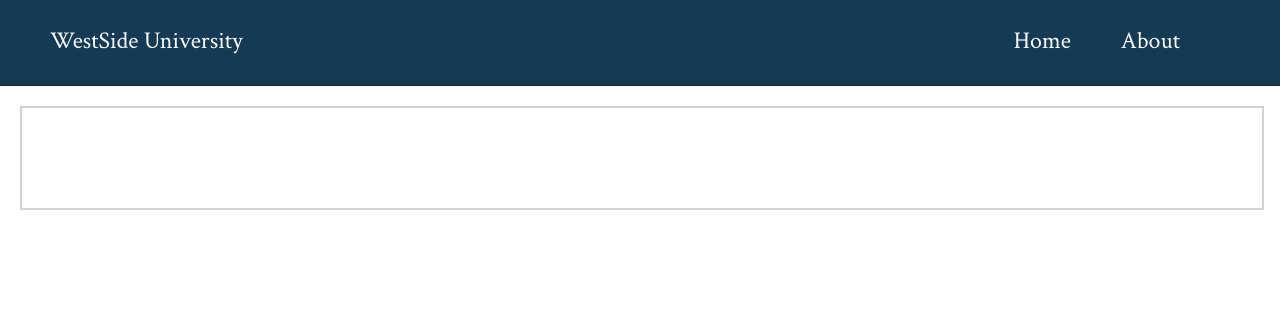
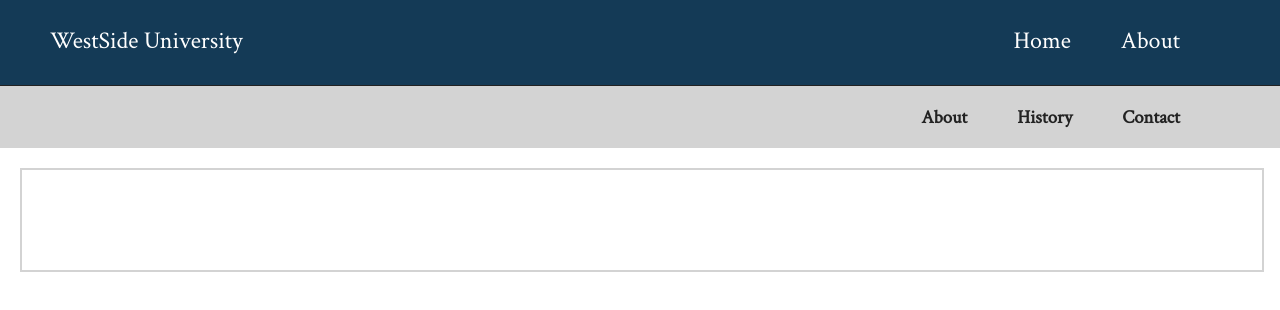
Before and after one commit to boomcamp/react-4, a React (Create React App) app: page /#/about in a window 1280 px wide. Shown: the top 310 px of the page. Built offline with nearby package versions, Linux system fonts and the light colour scheme.

Commit message:
Step 8 Done

```diff
--- a/src/components/About/About.js
+++ b/src/components/About/About.js
@@ -1,10 +1,21 @@
 import React, { Component } from 'react';
+import { Link } from 'react-router-dom';
 
 export default class About extends Component {
   render() {
     return (
       <div>
-        <div className="subnav" />
+        <div className="subnav">
+          <Link path="/about" className="subnav_links">
+            <h3>About</h3>
+          </Link>
+          <Link path="/about/history" className="subnav_links">
+            <h3>History</h3>
+          </Link>
+          <Link path="/about/contact" className="subnav_links">
+            <h3>Contact</h3>
+          </Link>
+        </div>
         <div className="box" />
       </div>
     );
```
